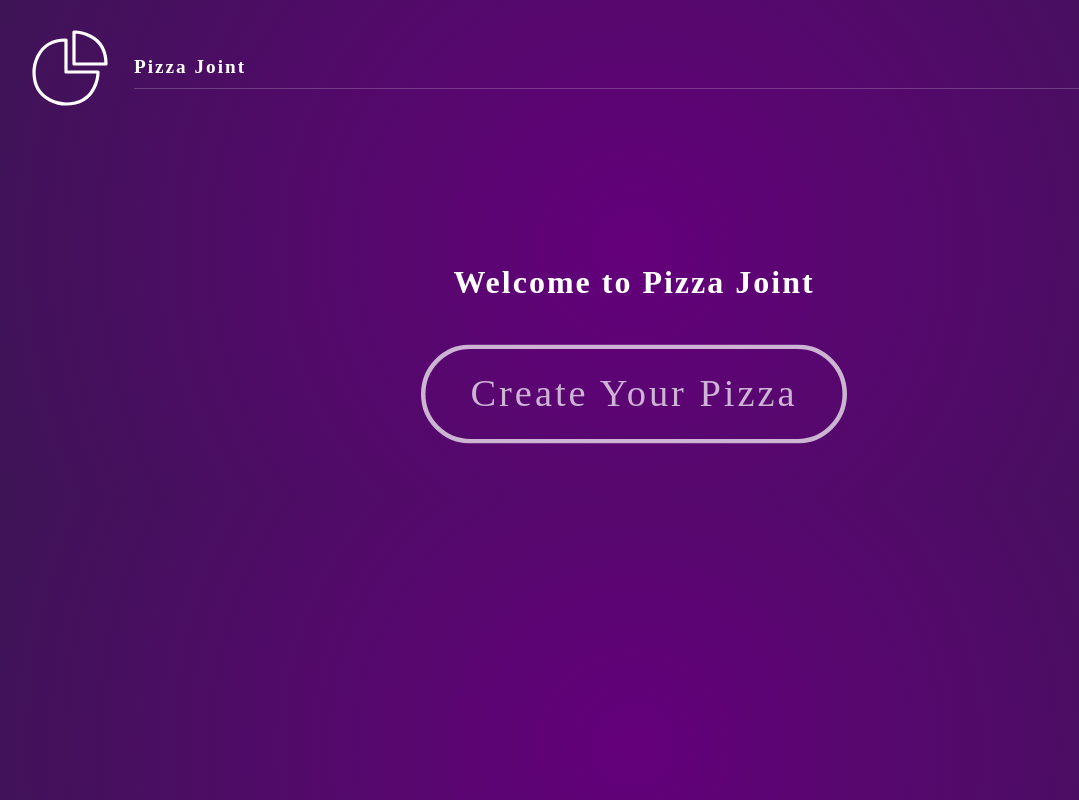
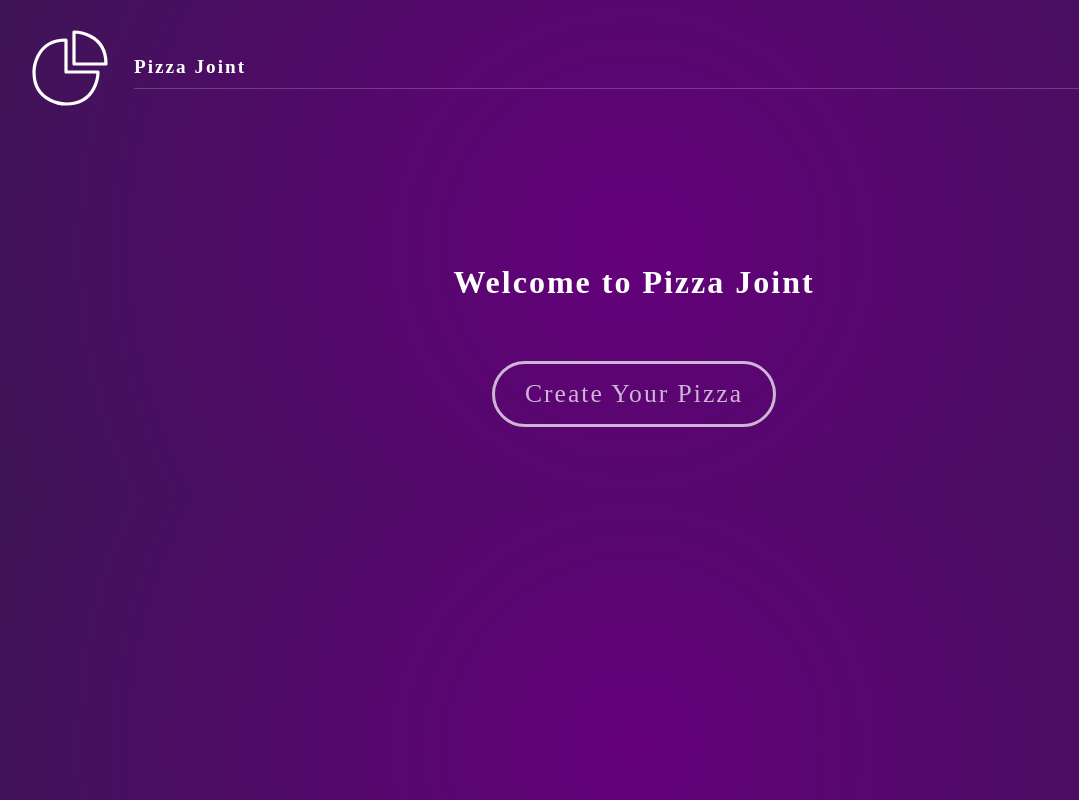
Before and after one commit to damideb/Framer-motion, a React (Vite) app in the folder animation/: page / in a window 1280 px wide. Shown: the whole page, without its empty margins (6-1085 px from the left). Built offline with nearby package versions, Linux system fonts and the light colour scheme; a web font is replaced by a local one.

Commit message:
animatePresence

```diff
--- a/animation/src/components/Home.jsx
+++ b/animation/src/components/Home.jsx
@@ -2,6 +2,19 @@ import { Link } from 'react-router-dom';
 import { motion } from 'framer-motion';
 
 const Home = () => {
+
+  const buttonVariant = {
+    hover:{
+      scale:1.1,
+      textShadow:'0px 0px 8px rgb(255,255,255)',
+      boxShadow:'0px 0px 8px rgb(255,255,255)',
+      transition:{
+        repeat:Infinity,
+        duration:1 // works just like keyframes. It transitions the scale to 1.1 infinitely. it can be set to whatever time you want it to run for
+
+      }
+    }
+  }
   return (
     <div className="home container">
       <motion.h2 initial={{opacity:0}}
@@ -11,7 +24,9 @@ const Home = () => {
         Welcome to Pizza Joint
       </motion.h2>
       <Link to="/base">
-        <motion.button animate={{scale:1.5}} whileHover={{scale:1.1}}>
+        <motion.button
+        variants={buttonVariant}
+ whileHover='hover'>
           Create Your Pizza
         </motion.button>
       </Link>
--- a/animation/src/components/Order.jsx
+++ b/animation/src/components/Order.jsx
@@ -1,5 +1,5 @@
-
-import { motion } from "framer-motion";
+import { useState } from "react";
+import { motion, AnimatePresence } from "framer-motion";
 
 const containerVariants = {
   hidden: {
@@ -32,6 +32,13 @@ const childVariants = {
 };
 
 const Order = ({ pizza }) => {
+
+  const [showTitle, setShowTitle] = useState(true)
+
+  setTimeout(()=>{
+    setShowTitle(false)
+  },4000)
+
   return (
     <motion.div
       className="container order"
@@ -39,7 +46,10 @@ const Order = ({ pizza }) => {
       initial="hidden"
       animate="visible"
     >
-      <h2>Thank you for your order :)</h2>
+      <AnimatePresence>
+        {showTitle && <motion.h2 exit={{y:-1000}}>Thank you for your order :)</motion.h2>}
+      </AnimatePresence>
+
       <motion.p variants={childVariants}>
         You ordered a {pizza.base} pizza with:
       </motion.p>
```
